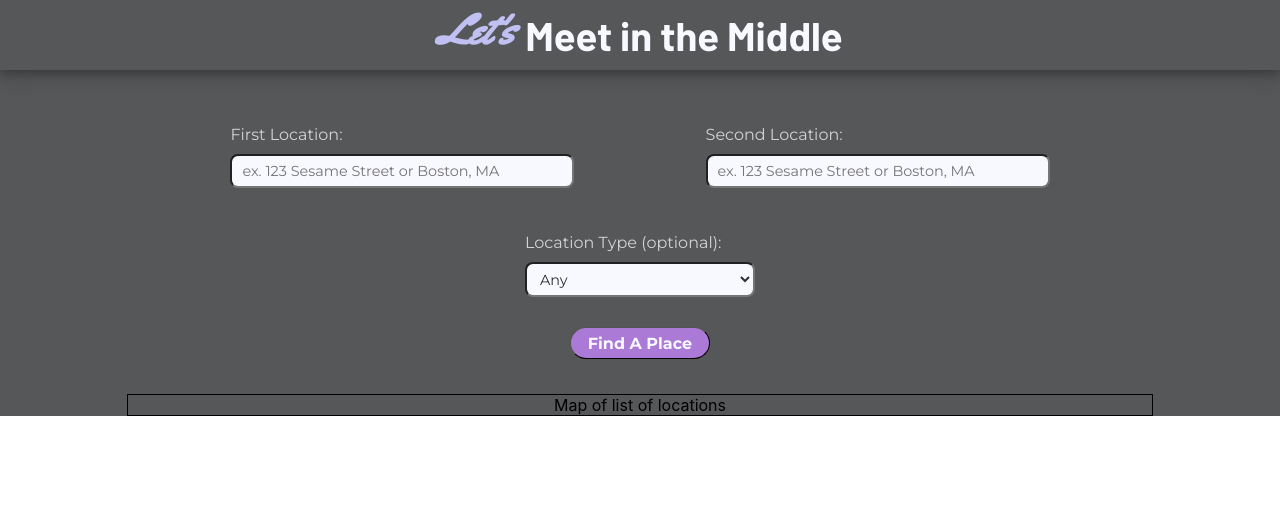
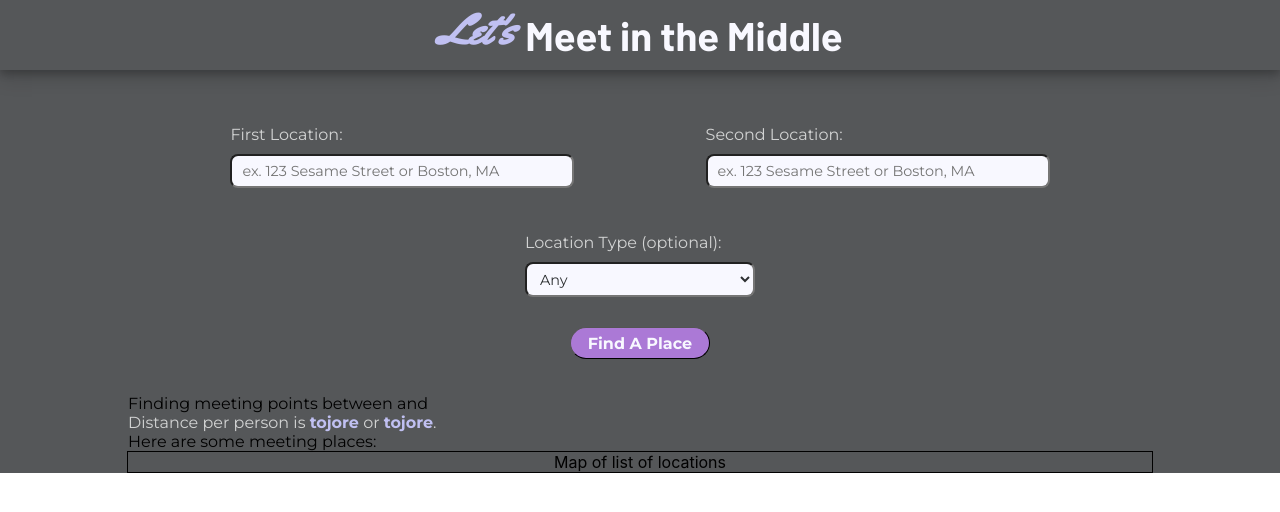
Before and after one commit to shaundai/meet-in-middle, a React (Create React App) app: page / in a window 1280 px wide. Shown: the top 512 px of the page. Built offline with nearby package versions, Linux system fonts and the light colour scheme.

Commit message:
add styling to stats container

```diff
--- a/src/components/Stats.js
+++ b/src/components/Stats.js
@@ -1,12 +1,17 @@
 import React from 'react'
 import styled from 'styled-components'
 
+import { Colors } from './util/Colors'
+
 const Stats = ({destinationAddress, distance, duration, originAddress}) => {
+
+    const distanceLine = <DistanceLineContainer>Distance per person is <DistanceAndDuration>{duration}tojore</DistanceAndDuration> or <DistanceAndDuration>tojore{distance}</DistanceAndDuration>.</DistanceLineContainer>
+
         return (
             <StatsContainer>
-                {originAddress ? `Finding meeting points between ${originAddress} and ${destinationAddress}` : null}
-                {originAddress ? `Distance per person ${duration} or ${distance}` : null}
-                {originAddress ? `Here are some meeting places:` : null}
+                <div>{!originAddress ? `Finding meeting points between ${originAddress} and ${destinationAddress}` : null}</div>
+                <div>{!originAddress ? distanceLine : null}</div>
+                <div>{!originAddress ? `Here are some meeting places:` : null}</div>
             </StatsContainer>
         )
 }
@@ -16,4 +21,17 @@ export default Stats
 const StatsContainer = styled.div`
     display: flex;
     flex-direction: column;
+    font-family: Montserrat;
+    margin: 0 auto;
+    width: 80%;
 `
+
+const DistanceLineContainer = styled.div`
+    color: ${Colors.lightGrey};
+
+`
+
+const DistanceAndDuration = styled.span`
+    color: ${Colors.mainLavender};
+    font-weight: bold;
+`
```
